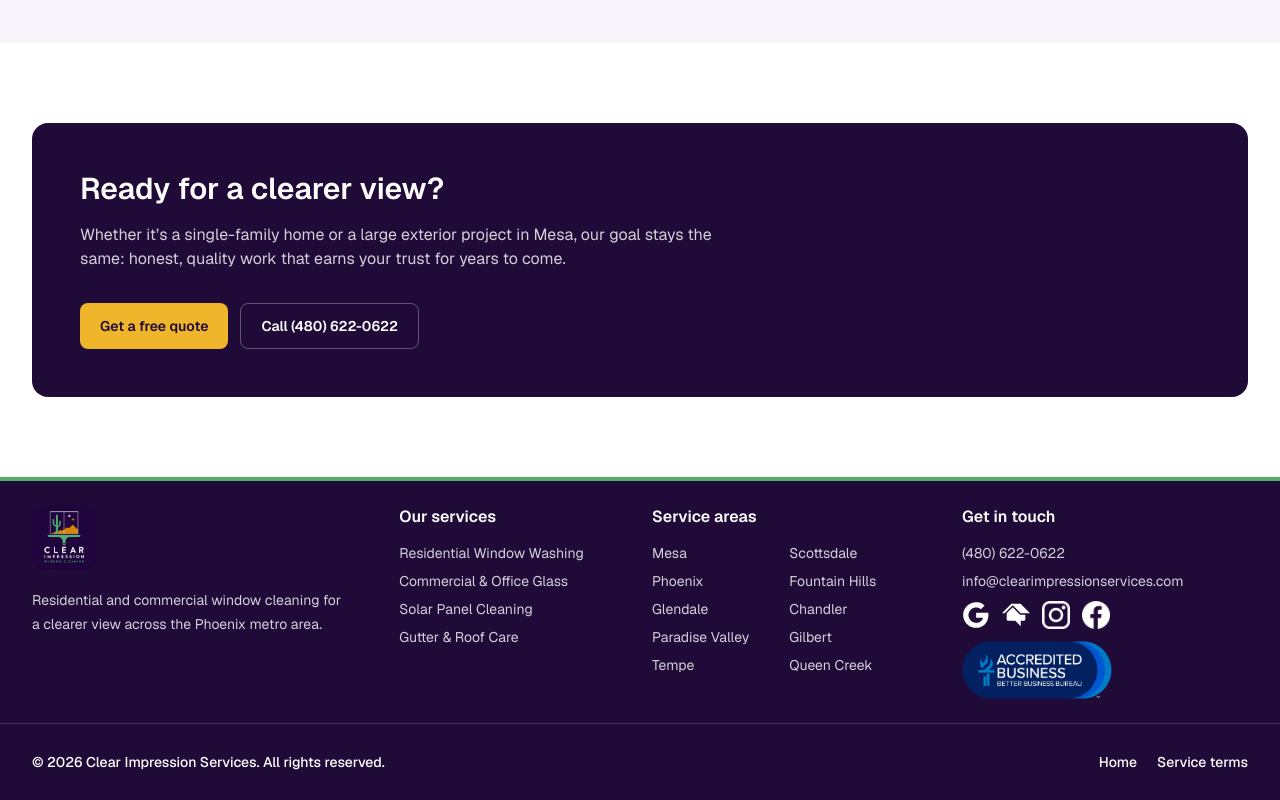
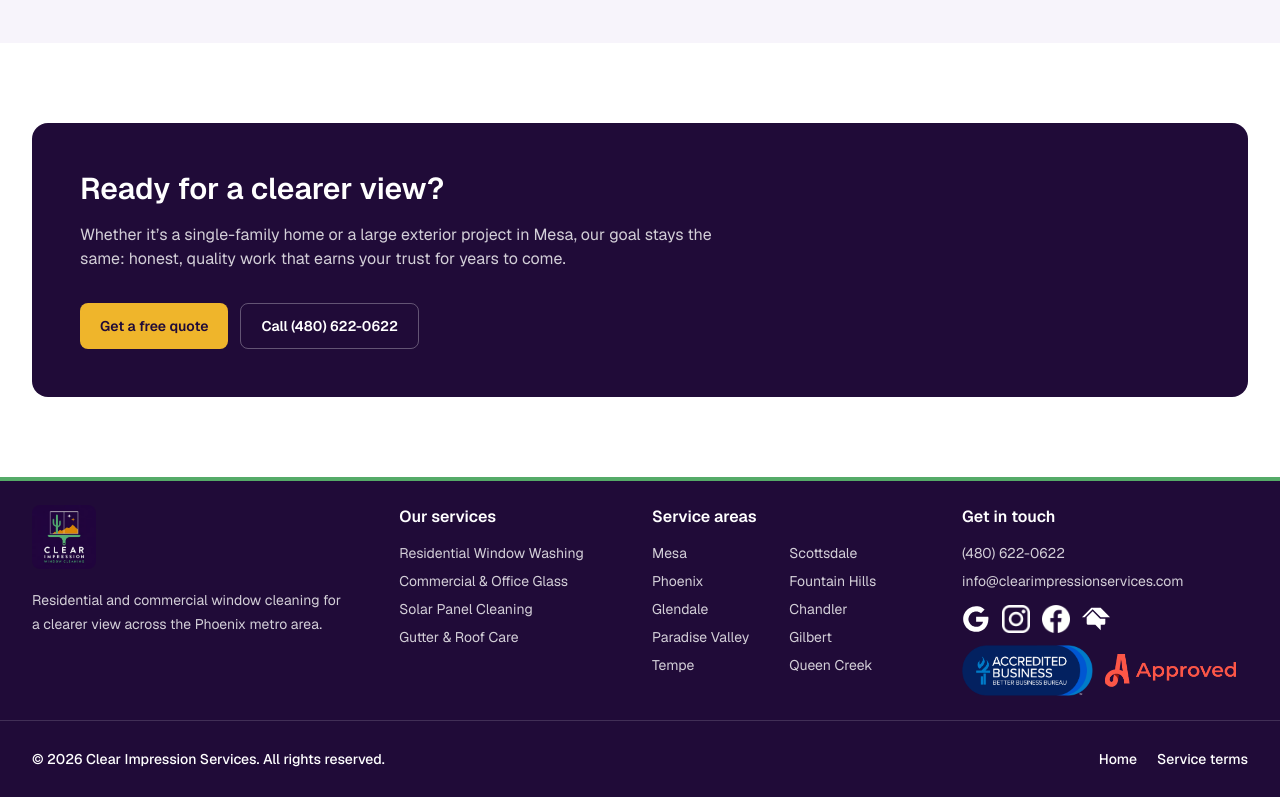
Before and after one commit to Clear-Impression/ci-frontend, a Next.js app: page /faq in a window 1280 px wide. Shown: the part 650-1450 px from the top of the page. Built offline with nearby package versions, Linux system fonts and the light colour scheme; no server answers.

Commit message:
angi approved in footer with outlink

```diff
--- a/components/layout/Footer.tsx
+++ b/components/layout/Footer.tsx
@@ -83,17 +83,11 @@ export default async function Footer() {
               </a>
             </p>
             {/* Begin social elements */}
-            <div className='flex flex-row mt-2'>
+            <div className='flex flex-row mt-3'>
               {/* Google */}
               <p className='mr-3'>
                 <a href={company.googleHref} className={`wrap-break-word ${linkStyle}`} target='_blank'>
                   <Image src='/icons/googleMonochrome.svg' alt='Google business link' width={28} height={28} style={{filter:'invert(1)'}}/>
-                </a>
-              </p>
-              {/* HomeAdvisor */}
-              <p className='mr-3'>
-                <a href={company.homeAdvisorHref} className={`wrap-break-word ${linkStyle}`} target='_blank'>
-                  <Image src='/icons/homeAdvisorMonochrome.svg' alt='HomeAdvisor link' width={28} height={28} style={{filter:'invert(1)'}}/>
                 </a>
               </p>
               {/* Instagram */}
@@ -124,9 +118,16 @@ export default async function Footer() {
                     style={{filter:'invert(1)'}}/>
                 </a>
               </p>
+              {/* HomeAdvisor */}
+              <p className='mr-3'>
+                <a href={company.homeAdvisorHref} className={`wrap-break-word ${linkStyle}`} target='_blank'>
+                  <Image src='/icons/homeAdvisorMonochrome.svg' alt='HomeAdvisor link' width={28} height={28} style={{filter:'invert(1)'}}/>
+                </a>
+              </p>
             </div>
             {/* End social elements, begin BBB accredited */}
-            <p className='mt-3'>
+            <div className='flex flex-row items-center mt-3'>
+              <p className='mr-3'>
                 <a
                     href={company.bbbHref}
                     className={`wrap-break-word ${linkStyle}`}
@@ -139,6 +140,20 @@ export default async function Footer() {
                       />
                 </a>
               </p>
+              <p className='mr-3'>
+                <a
+                    href={company.homeAdvisorHref}
+                    className={`wrap-break-word ${linkStyle}`}
+                    target='_blank'>
+                    <Image
+                      src='/icons/angiApproved.png'
+                      alt='Angi approved logo and link'
+                      width={150}
+                      height={150}
+                      />
+                </a>
+              </p>
+            </div>
           </address>
         </div>
       </div>
```
Also changed, not shown: public/icons/angiApproved.png (added). Lines whose indentation alone changed are shown as unchanged.
